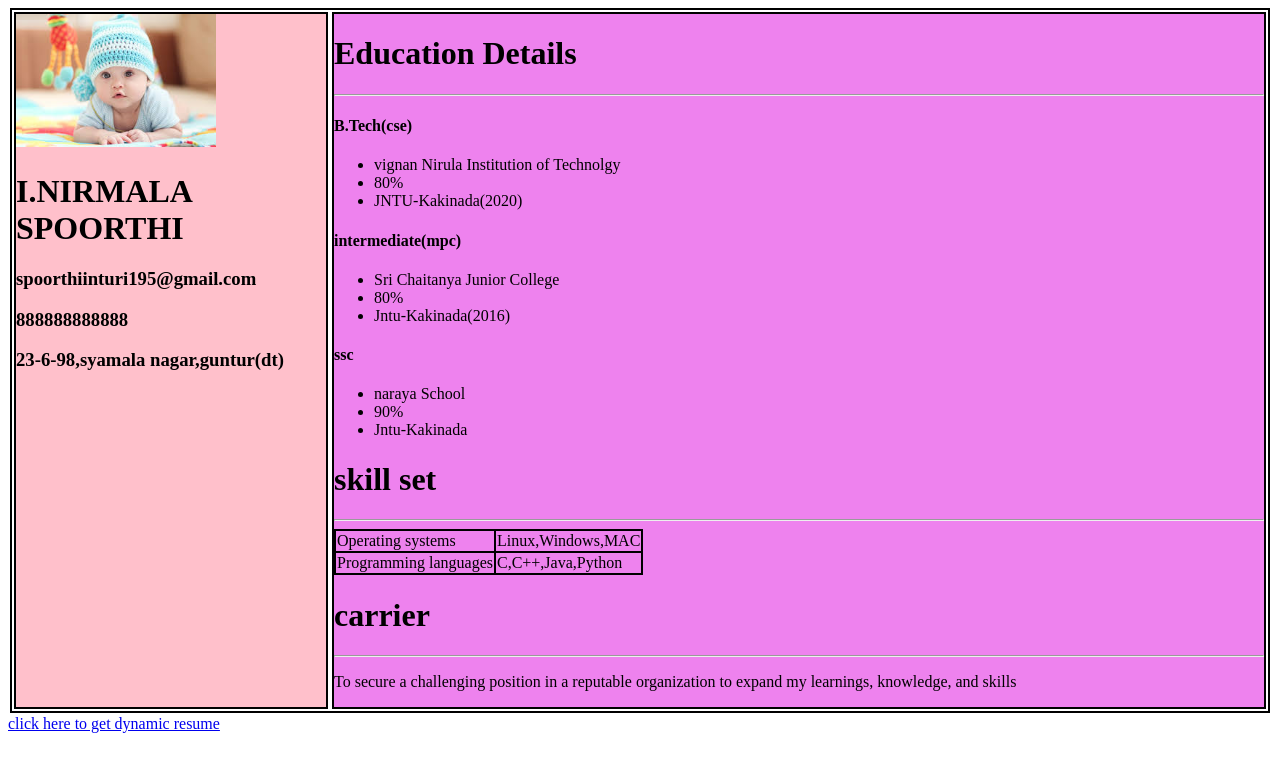
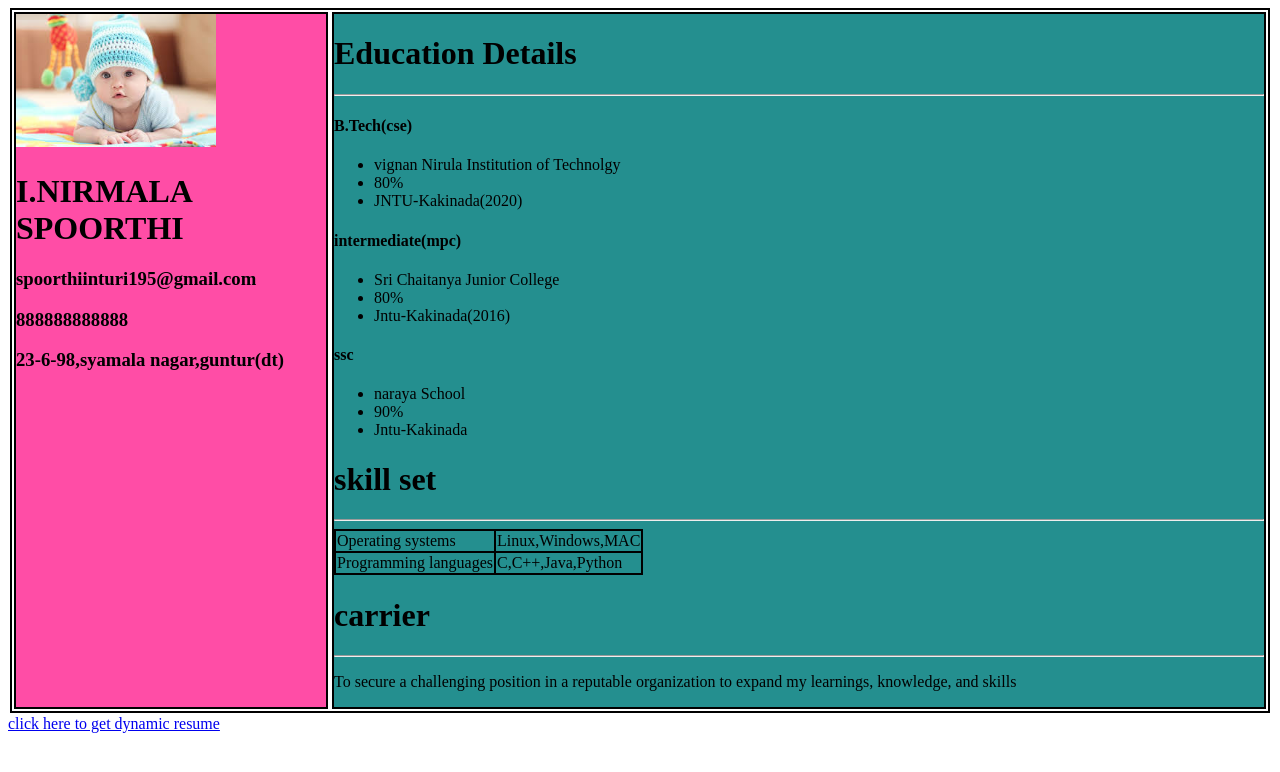
Before and after one commit to nerunirmala/resume_neru, a plain HTML site: page index.html in a window 1280 px wide. Drawn offline with Linux system fonts and the light colour scheme.

Commit message:
Update style.css

```diff
--- a/style.css
+++ b/style.css
@@ -15,13 +15,13 @@ img{
 }
 .left{
 	flex: 1;
-	background-color: pink;
+	background-color: #ff4da6;
 	border: 2px solid #000;
 	margin: 2px;
 }
 .right{
 	flex: 3;
-	background-color: violet;
+	background-color: #248f8f;
 	border: 2px solid #000;
 	margin: 2px;
 }
```
